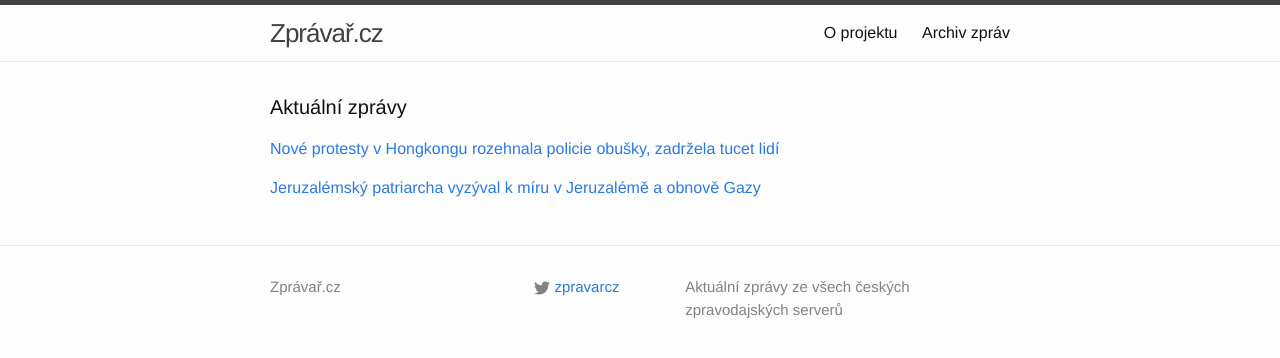
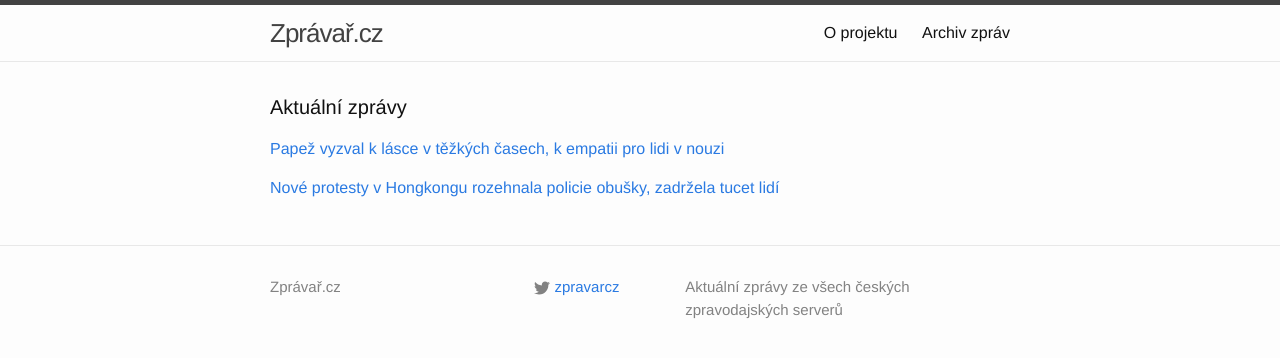
Before and after one commit to adliska/zpravar, a Jekyll site: the page built from index.html, in a window 1280 px wide. Shown: the top 358 px of the page. Built offline with Jekyll 4.4.1, drawn with Linux system fonts in a browser that asks for light colours; some of the changed lines change nothing that is shown.

Commit message:
zpravar news update

```diff
--- a/index.html
+++ b/index.html
@@ -5,8 +5,17 @@ layout: default
 <div class="home">
     <h1 class="page-heading">Aktuální zprávy</h1>
 
-<p><a href="javascript:;" onclick="toggle_visibility('zpravy0')">Nové protesty v Hongkongu rozehnala policie obušky, zadržela tucet lidí</a></p>
+<p><a href="javascript:;" onclick="toggle_visibility('zpravy0')">Papež vyzval k lásce v těžkých časech, k empatii pro lidi v nouzi</a></p>
 <div id="zpravy0" style="display:none">
+<ul>
+<li><a href=http://www.tyden.cz/rubriky/zahranici/evropa/papez-vyzval-k-lasce-v-tezkych-casech-k-empatii-pro-lidi-v-nouzi_328297.html>Papež vyzval k lásce v těžkých časech, k empatii pro lidi v nouzi - www.tyden.cz</a></li>
+<li><a href=http://www.novinky.cz/zahranicni/evropa/357205-papez-vyzval-k-soucitu-s-lidmi-v-nouzi-zavolal-uprchlikum-v-kurdistanu.html>Papež vyzval k soucitu s lidmi v nouzi, zavolal uprchlíkům v Kurdistánu - www.novinky.cz</a></li>
+<li><a href=http://www.ceskenoviny.cz/zpravy/zpravy/jeruzalemsky-patriarcha-vyzyval-k-miru-v-jeruzaleme-a-obnove-gazy/1162286>Jeruzalémský patriarcha vyzýval k míru v Jeruzalémě a obnově Gazy - www.ceskenoviny.cz</a></li>
+<li><a href=http://www.novinky.cz/zahranicni/evropa/357205-papez-vyzval-k-soucitu-s-lidmi-v-nouzi.html>Papež vyzval k soucitu s lidmi v nouzi  - www.novinky.cz</a></li>
+<li><a href=http://echo24.cz/a/wnxYA>Čelte těžkostem s láskou, vyzval František při vánoční mši - echo24.cz</a></li>
+</ul>
+</div><p><a href="javascript:;" onclick="toggle_visibility('zpravy1')">Nové protesty v Hongkongu rozehnala policie obušky, zadržela tucet lidí</a></p>
+<div id="zpravy1" style="display:none">
 <ul>
 <li><a href=http://zpravy.idnes.cz/nove-protesty-v-hongkongu-dcv-/zahranicni.aspx?c=A141225_075139_zahranicni_cen>Nové protesty v Hongkongu rozehnala policie obušky, zadržela tucet lidí - zpravy.idnes.cz</a></li>
 <li><a href=http://www.lidovky.cz/nove-protesty-v-hongkongu-policie-zadrzela-12-lidi-fvt-/zpravy-svet.aspx?c=A141225_072926_ln_zahranici_rof>Nové protesty v Hongkongu. Policie zadržela 12 lidí  - www.lidovky.cz</a></li>
@@ -14,11 +23,4 @@ layout: default
 <li><a href=http://www.ceskenoviny.cz/zpravy/zpravy/pri-novych-protestech-v-hongkongu-zadrzela-policie-tucet-lidi/1162293>Při nových protestech v Hongkongu zadržela policie tucet lidí - www.ceskenoviny.cz</a></li>
 <li><a href=http://www.novinky.cz/zahranicni/svet/357206-v-hongkongu-opet-propukly-protesty-policie-tvrde-zasahla.html>V Hongkongu opět propukly protesty, policie tvrdě zasáhla - www.novinky.cz</a></li>
 </ul>
-</div><p><a href="javascript:;" onclick="toggle_visibility('zpravy1')">Jeruzalémský patriarcha vyzýval k míru v Jeruzalémě a obnově Gazy</a></p>
-<div id="zpravy1" style="display:none">
-<ul>
-<li><a href=http://www.ceskenoviny.cz/zpravy/zpravy/jeruzalemsky-patriarcha-vyzyval-k-miru-v-jeruzaleme-a-obnove-gazy/1162286>Jeruzalémský patriarcha vyzýval k míru v Jeruzalémě a obnově Gazy - www.ceskenoviny.cz</a></li>
-<li><a href=http://www.novinky.cz/zahranicni/evropa/357205-papez-vyzval-k-soucitu-s-lidmi-v-nouzi.html>Papež vyzval k soucitu s lidmi v nouzi  - www.novinky.cz</a></li>
-<li><a href=http://echo24.cz/a/wnxYA>Čelte těžkostem s láskou, vyzval František při vánoční mši - echo24.cz</a></li>
-</ul>
 </div></div>
```
